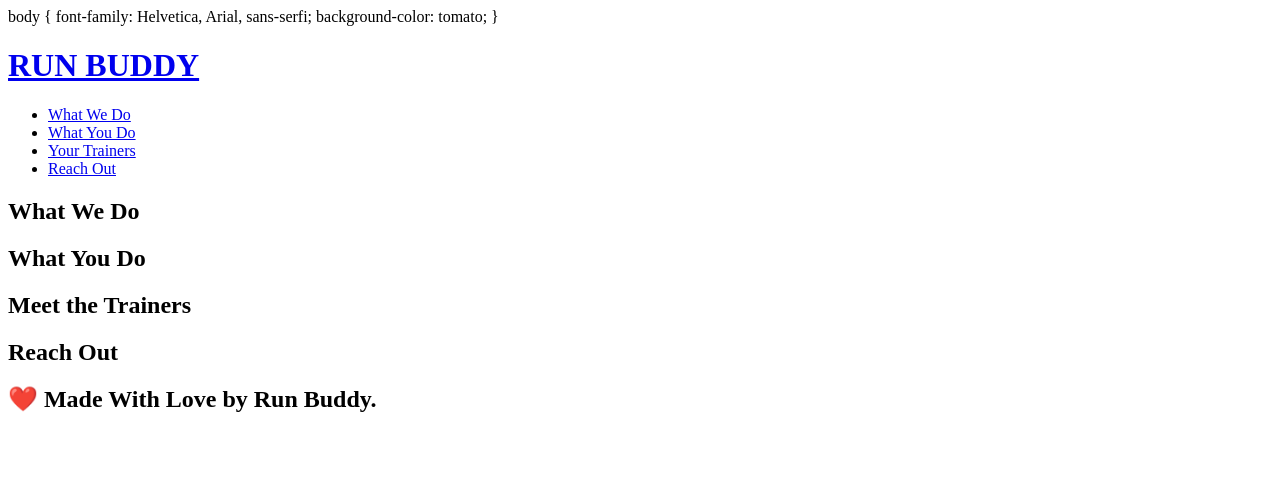
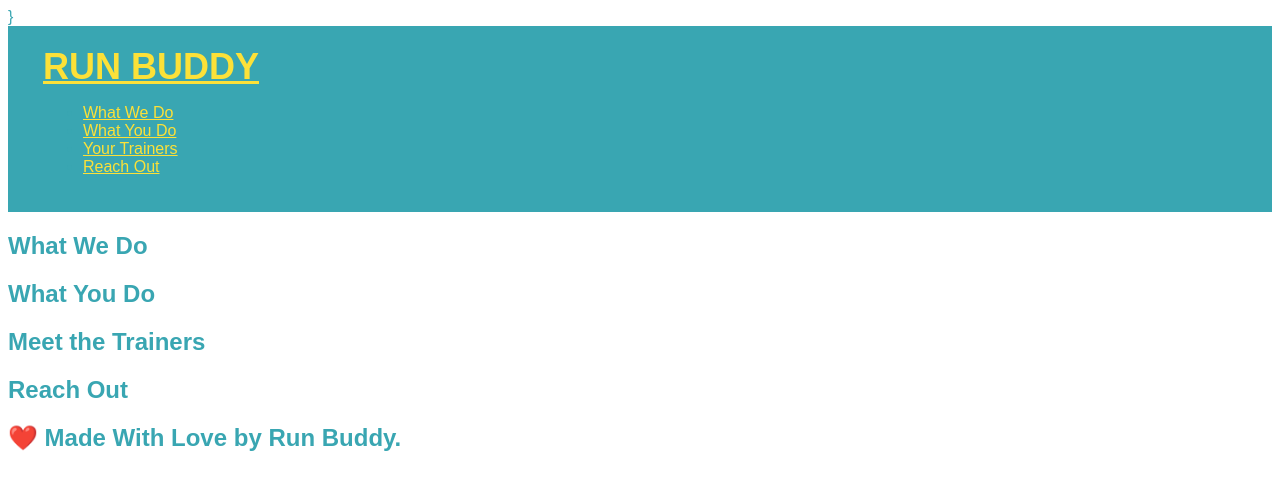
Before and after one commit to Zeavran/run-buddy, a plain HTML site: page index.html in a window 1280 px wide. Drawn offline with Linux system fonts and the light colour scheme.

Commit message:
adding more CSS

```diff
--- a/index.html
+++ b/index.html
@@ -2,20 +2,44 @@
 <html lang="en">
 
     <head>
+        <link rel="stylesheet" href="./assets.css.style.css" />
         <meta charset="UTF-8" />
         <title>Run Buddy</title>
-<link rel="stylesheet" href="./assets.css.style.css" />
-body {
-    font-family: Helvetica, Arial, sans-serfi;
-    background-color: tomato;
+        <style>
+
+            body {
+                color: #39a6b2;
+                font-family: Hevetica, Arial, sans-serif
+            }
+            header{
+                padding: 20px 35px;
+                background-color: #39a6b2
+            }
+            header h1 {
+                font-weight: bold;
+                font-size: 36px;
+                color: #fce138;
+                margin: 0;
+            }
+
+            header a {
+                color: #fce138;
+            }
+
+
+        </style>
+
 }
     </head>
     <body>
-        <!--navigation-->
+        <!--CSS code-->
+
+
         <header>
-            <h1>
+            <h1 style="color: blue; font-size 100px">
                 <a href="/">RUN BUDDY</a>
             </h1>
+            <!--navigation-->
             <nav>
                 <!--Unordered list element-->
                 <ul>
```
